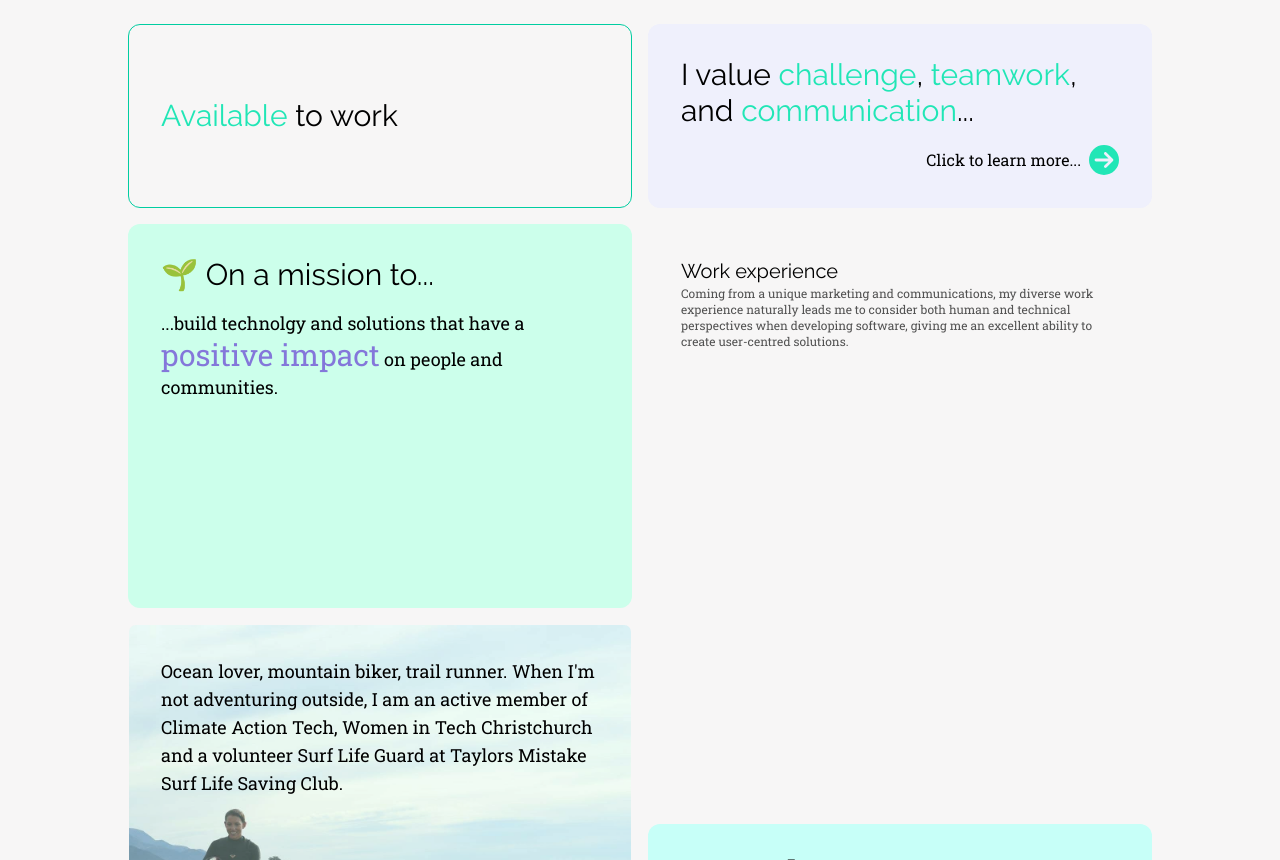
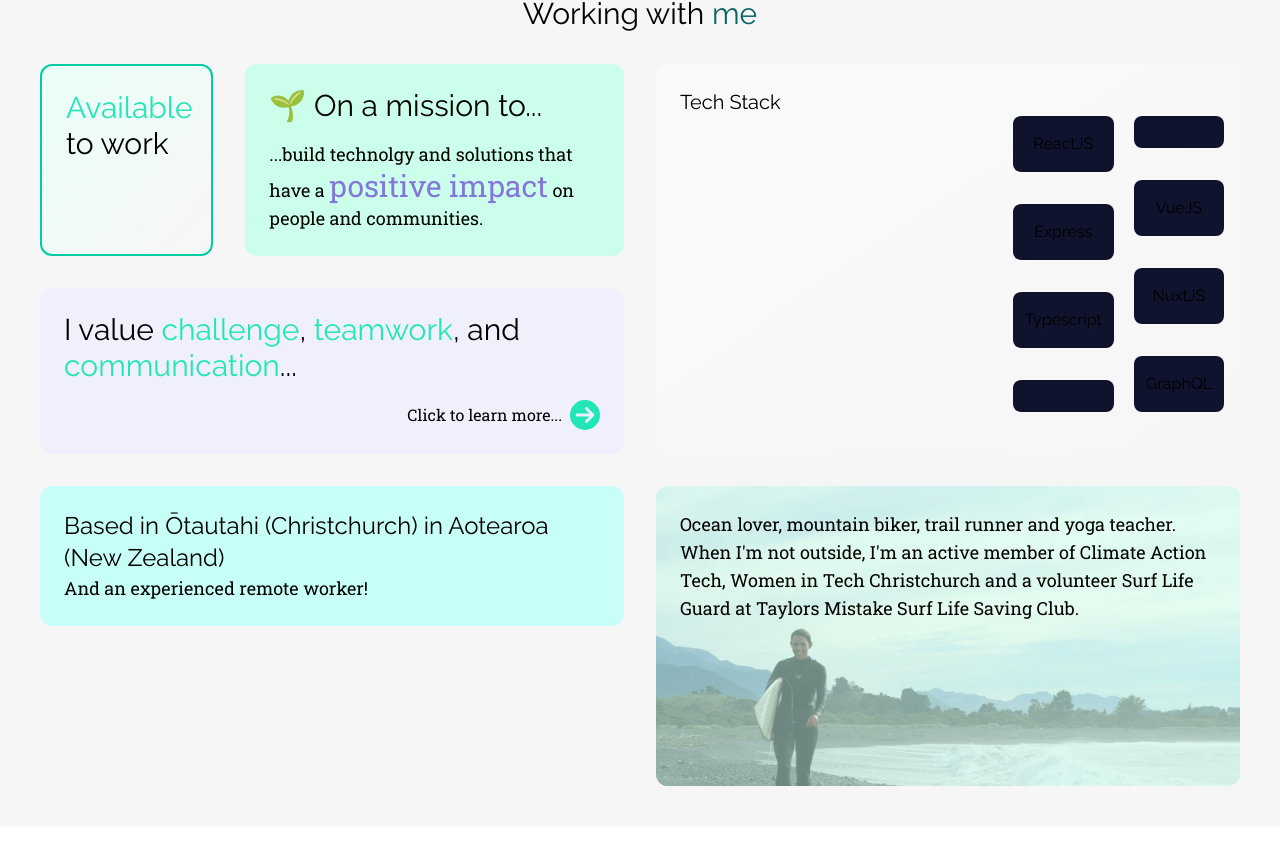
Before and after one commit to mandyh101/next-portfolio-24, a Next.js app: page / in a window 1280 px wide. Shown: the part 840-1700 px from the top of the page. After the commit the page ends 1666 px from the top, so only its background shows below. Built offline with nearby package versions, Linux system fonts and the light colour scheme.

Commit message:
layout: happy with the custom grid..for now

```diff
--- a/app/globals.css
+++ b/app/globals.css
@@ -28,7 +28,7 @@
   /* add p-reg(large class) and p-sm (smaller paragraph text) or customise font sizes to be bigger! */
 
 .bentoGridItem {
-  @apply rounded-xl hover:shadow-xl transition duration-200 shadow-none p-8 dark:border-white/[0.2] border border-transparent;
+  @apply relative justify-between flex flex-col space-y-4 rounded-xl overflow-hidden hover:shadow-xl transition duration-200 shadow-none p-6 ;
 }
 
 .bentoGridItemInner{
--- a/components/AboutMeGrid.tsx
+++ b/components/AboutMeGrid.tsx
@@ -8,36 +8,40 @@ import Location from './AboutMeGridItems/Location'
 
 const AboutMeGrid = () => {
   return (
-    <div id="me" className="max-w-5xl mx-auto">
+    <div id="me" className="max-w-7xl mx-auto py-10">
       <h2 className="text-center my-8">
         Working with
         <span className="text-sea-green-800"> me</span>
       </h2>
-      <div className="grid grid-cols-1 md:grid-cols-2 gap-4">
-        {/* First Column */}
-        <div className="grid grid-rows-6 gap-4">
-          <div className="bentoGridItem group border border-aquamarine-500 row-span-1 flex flex-col justify-center">
+      <div className="grid grid-cols-1 md:grid-cols-4 lg:grid-cols-6 gap-4 md:gap-6 lg:gap-8 md:grid-rows-[auto_auto_auto_auto]">
+        {/* Availability - Narrow box */}
+        <div className="bentoGridItem md:col-span-1 group border-2 border-aquamarine-500 bg-gradient-to-br from-aquamarine-50 to-transparent">
           <Availability />
         </div>
-          <div className="bentoGridItem group row-span-2 bg-aquamarine-100">
+
+        {/* Goal - Standard box */}
+        <div className="bentoGridItem md:col-span-3 lg:col-span-2 group bg-aquamarine-100 hover:bg-aquamarine-200 transition-colors">
           <Goal />
         </div>
-          <div className="bentoGridItem group relative row-span-2 rounded-lg overflow-hidden">
-            <Interests />
-          </div>
+
+        {/* Work Experience - Tall box with tech stack */}
+        <div className="bentoGridItem md:col-span-4 lg:col-span-3 md:row-span-6 lg:row-span-3 group bg-gradient-to-br from-gray-50 to-transparent h-full min-h-[300px]">
+          <WorkExperience />
         </div>
 
-        {/* Second Column */}
-        <div className="grid grid-rows-6 gap-4">
-          <div className="bentoGridItem group row-span-1 bg-tropical-indigo-100">
+        {/* Values - Wide box */}
+        <div className="bentoGridItem md:col-span-2 lg:col-span-3 md:row-span-2 group bg-tropical-indigo-100 hover:bg-tropical-indigo-200 transition-colors h-full">
           <Values />
         </div>
-          <div className="bentoGridItem group row-span-3">
-            <WorkExperience />
-          </div>
-          <div className="bentoGridItem row-span-1 bg-sea-green-100">
+
+        {/* Location - Compact box */}
+        <div className="bentoGridItem md:col-span-2 md:row-span-2 lg:col-span-3 group bg-sea-green-100 hover:bg-sea-green-200 transition-colors">
           <Location />
         </div>
+
+        {/* Interests - Wide feature box */}
+        <div className="bentoGridItem md:col-span-2 md:row-span-4 lg:col-span-3 group min-h-[300px]">
+          <Interests />
         </div>
       </div>
     </div>
--- a/components/AboutMeGridItems/Interests.tsx
+++ b/components/AboutMeGridItems/Interests.tsx
@@ -10,14 +10,14 @@ const Interests = () => {
         className="object-cover"
         fill
       />
-      <div className="absolute inset-0 bg-aquamarine-100/30"></div>
+      <div className="absolute inset-0 bg-aquamarine-100/50"></div>
       <div className="relative z-10 bentoGridItemInner">
         <h3 className="sr-only">Interests</h3>
         <p className="font-normal text-black">
-          Ocean lover, mountain biker, trail runner. When I'm not adventuring
-          outside, I am an active member of Climate Action Tech, Women in Tech
-          Christchurch and a volunteer Surf Life Guard at Taylors Mistake Surf
-          Life Saving Club.
+          Ocean lover, mountain biker, trail runner and yoga teacher. When I'm
+          not outside, I'm an active member of Climate Action Tech, Women in
+          Tech Christchurch and a volunteer Surf Life Guard at Taylors Mistake
+          Surf Life Saving Club.
         </p>
       </div>
     </div>
--- a/components/AboutMeGridItems/WorkExperience.tsx
+++ b/components/AboutMeGridItems/WorkExperience.tsx
@@ -1,15 +1,38 @@
 import React from 'react'
 
 const WorkExperience = () => {
+  const leftLists = ['ReactJS', 'Express', 'Typescript']
+  const rightLists = ['VueJS', 'NuxtJS', 'GraphQL']
   return (
-    <div className="bentoGridItemInner">
-      <h3 className="">Work experience</h3>
-      <p className="font-normal text-neutral-600 text-xs dark:text-neutral-300">
-        Coming from a unique marketing and communications, my diverse work
-        experience naturally leads me to consider both human and technical
-        perspectives when developing software, giving me an excellent ability to
-        create user-centred solutions.
-      </p>
+    <div className="bentoGridItemInner relative">
+      <h3 className="">Tech Stack</h3>
+      <div className="flex gap-1 lg:gap-5 w-fit absolute -right-3 lg:-right-2">
+        {/* tech stack lists */}
+        <div className="flex flex-col gap-3 md:gap-3 lg:gap-8">
+          {leftLists.map((item, i) => (
+            <span
+              key={i}
+              className="lg:py-4 lg:px-3 py-2 px-3 text-xs lg:text-base opacity-50
+                    lg:opacity-100 rounded-lg text-center bg-[#10132E]"
+            >
+              {item}
+            </span>
+          ))}
+          <span className="lg:py-4 lg:px-3 py-4 px-3  rounded-lg text-center bg-[#10132E]"></span>
+        </div>
+        <div className="flex flex-col gap-3 md:gap-3 lg:gap-8">
+          <span className="lg:py-4 lg:px-3 py-4 px-3  rounded-lg text-center bg-[#10132E]"></span>
+          {rightLists.map((item, i) => (
+            <span
+              key={i}
+              className="lg:py-4 lg:px-3 py-2 px-3 text-xs lg:text-base opacity-50
+                    lg:opacity-100 rounded-lg text-center bg-[#10132E]"
+            >
+              {item}
+            </span>
+          ))}
+        </div>
+      </div>
     </div>
   )
 }
```
Lines whose indentation alone changed are shown as unchanged.
